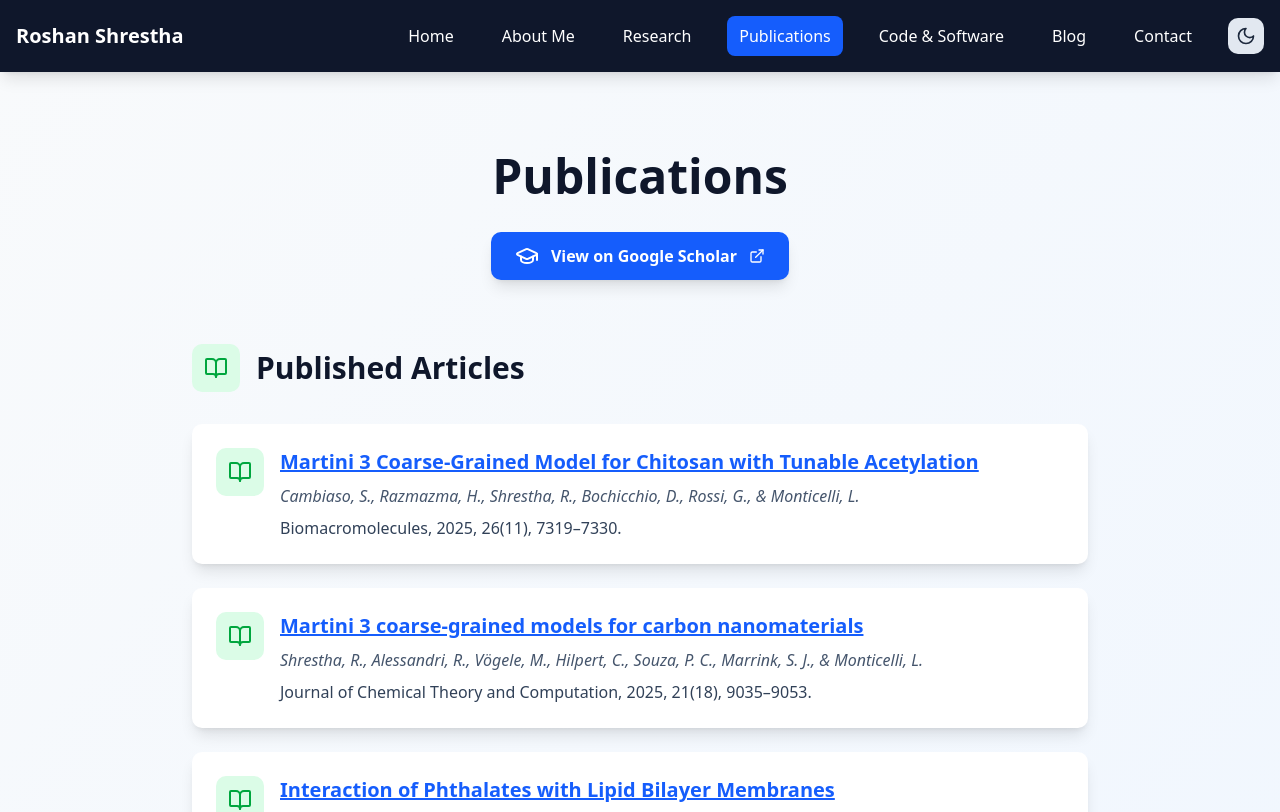
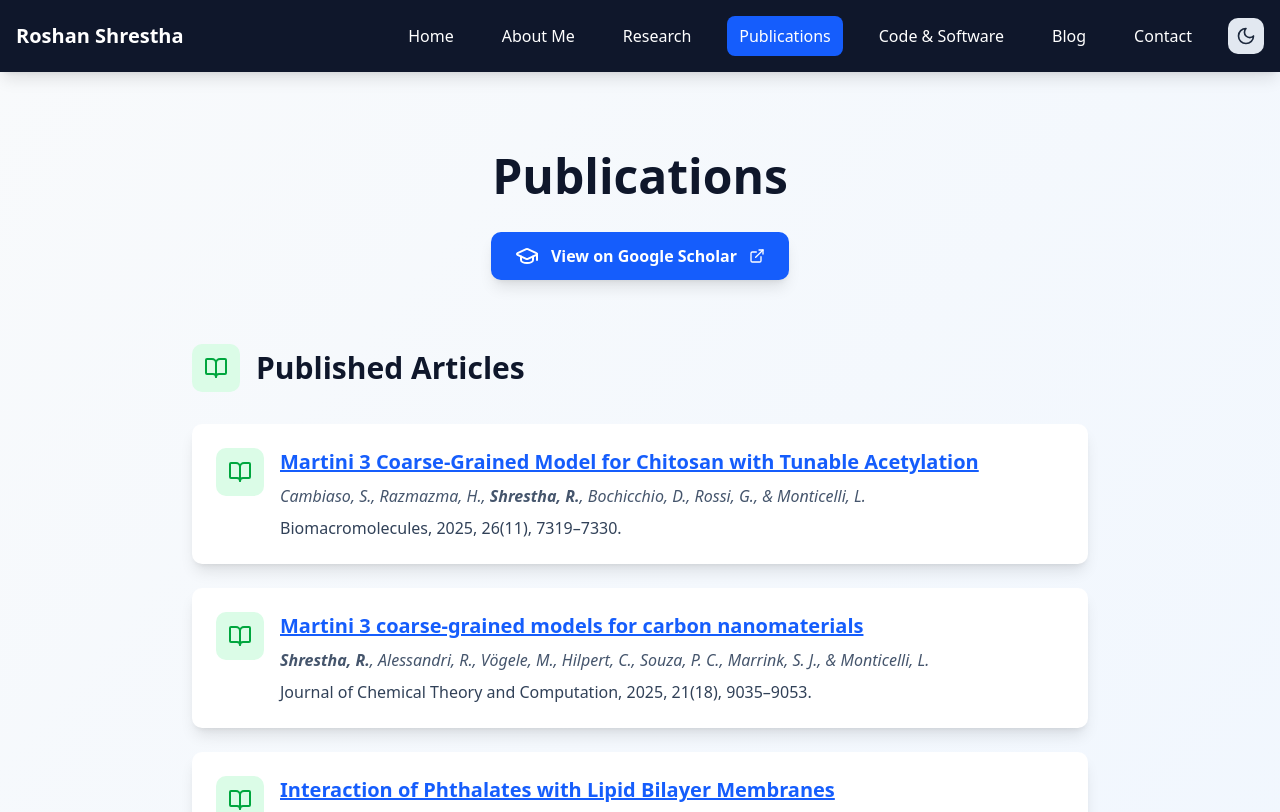
Before and after one commit to roshan2004/roshan2004.github.io, a React (Vite) app: page /publications in a window 1280 px wide. Shown: the top 812 px of the page. Built offline with nearby package versions, Linux system fonts and the light colour scheme.

Commit message:
Make author name bold in Publications page
Updated Publications component to render "Shrestha, R." in bold for all
articles. Added renderAuthors helper function that wraps the name in a
strong tag while preserving the rest of the author list formatting.

```diff
--- a/src/components/Publications.jsx
+++ b/src/components/Publications.jsx
@@ -65,6 +65,26 @@ const Publications = () => {
     },
   ];
 
+  // Helper function to render authors with "Shrestha, R." in bold
+  const renderAuthors = (authorsString) => {
+    const parts = authorsString.split('Shrestha, R.');
+    if (parts.length === 1) {
+      // Name not found, return as is
+      return authorsString;
+    }
+    // Render with bold name
+    return (
+      <>
+        {parts.map((part, index) => (
+          <React.Fragment key={index}>
+            {part}
+            {index < parts.length - 1 && <strong>Shrestha, R.</strong>}
+          </React.Fragment>
+        ))}
+      </>
+    );
+  };
+
   // Card component for displaying a single publication.  If a link is
   // provided on the publication object, the title will be rendered as a
   // hyperlink; otherwise it will be plain text.  The icon colour changes
@@ -102,7 +122,7 @@ const Publications = () => {
                 publication.title
               )}
             </h3>
-            <p className='text-slate-600 dark:text-slate-400 mb-2 italic'>{publication.authors}</p>
+            <p className='text-slate-600 dark:text-slate-400 mb-2 italic'>{renderAuthors(publication.authors)}</p>
             {isPublished && (
               <p className='text-slate-700 dark:text-slate-300'>
                 <span className='font-medium'>{publication.journal}</span>
```
